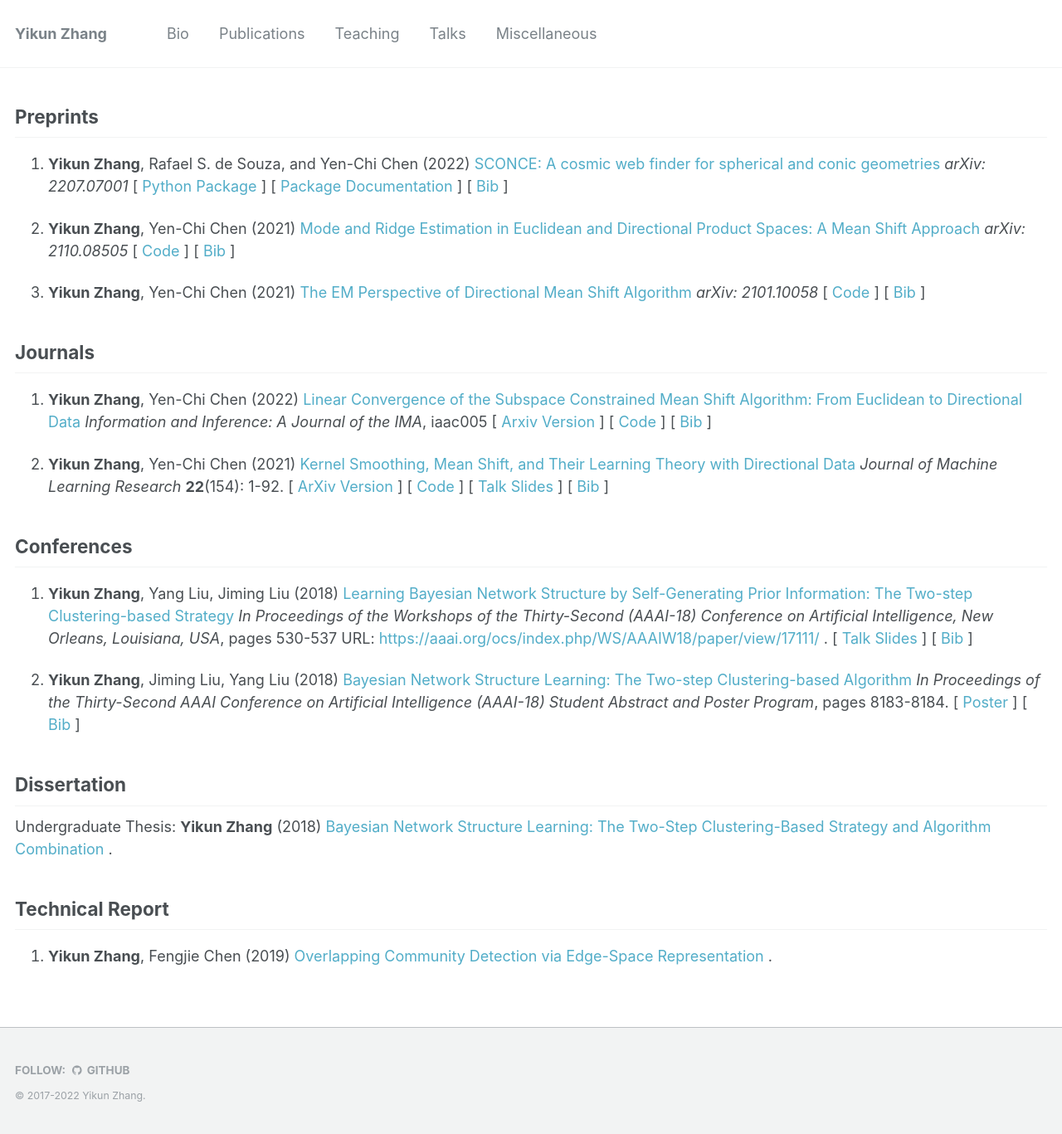
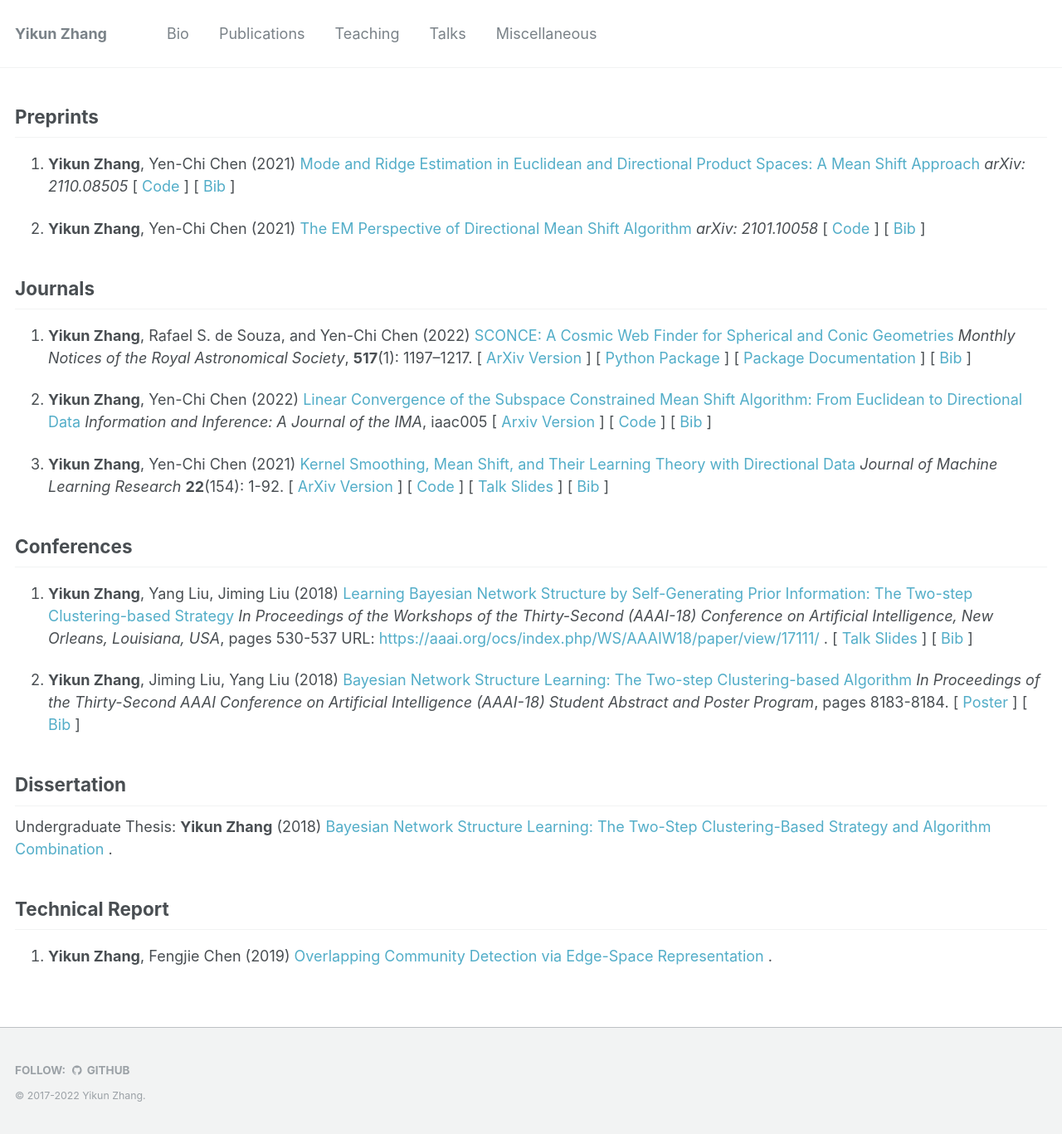
Before and after one commit to zhangyk8/zhangyk8.github.io, a Jekyll site: the page built from _pages/publications.md, in a window 1280 px wide. Shown: the whole page at 83% size. Built offline with Jekyll 4.4.1, drawn with Linux system fonts in a browser that asks for light colours; some of the changed lines change nothing that is shown.

Commit message:
Update publications.md

```diff
--- a/_pages/publications.md
+++ b/_pages/publications.md
@@ -19,9 +19,6 @@
 
 ## Preprints
 
-3. **Yikun Zhang**, Rafael S. de Souza, and Yen-Chi Chen (2022) <A href="https://arxiv.org/abs/2207.07001" style="color: #52adc8; text-decoration=underline">
-SCONCE: A cosmic web finder for spherical and conic geometries </A> _arXiv: 2207.07001_ [<A href="https://pypi.org/project/sconce-scms/0.1.2/" style="color: #52adc8; text-decoration=underline"> Python Package </A>] [<A href="https://sconce-scms.readthedocs.io/en/latest/" style="color: #52adc8; text-decoration=underline"> Package Documentation </A>] [<A href="https://zhangyk8.github.io/publications/bib_files/SCONCE2022.bib" style="color: #52adc8; text-decoration=underline"> Bib </A>]
-
 2. **Yikun Zhang**, Yen-Chi Chen (2021) <A href="https://arxiv.org/abs/2110.08505" style="color: #52adc8; text-decoration=underline">
 Mode and Ridge Estimation in Euclidean and Directional Product Spaces: A Mean Shift Approach </A> _arXiv: 2110.08505_ [<A href="https://github.com/zhangyk8/ProdSCMS" style="color: #52adc8; text-decoration=underline"> Code </A>] [<A href="https://zhangyk8.github.io/publications/bib_files/DLSCMSProd2021.bib" style="color: #52adc8; text-decoration=underline"> Bib </A>]
 
@@ -29,6 +26,9 @@
 The EM Perspective of Directional Mean Shift Algorithm </A> _arXiv: 2101.10058_ [<A href="https://github.com/zhangyk8/DirMS/tree/main/DMS_EM" style="color: #52adc8; text-decoration=underline"> Code </A>] [<A href="https://zhangyk8.github.io/publications/bib_files/DMS_EM2021.bib" style="color: #52adc8; text-decoration=underline"> Bib </A>]
 
 ## Journals
+
+3. **Yikun Zhang**, Rafael S. de Souza, and Yen-Chi Chen (2022) <A href="https://doi.org/10.1093/mnras/stac2504" style="color: #52adc8; text-decoration=underline">
+SCONCE: A Cosmic Web Finder for Spherical and Conic Geometries </A> _Monthly Notices of the Royal Astronomical Society_, **517**(1): 1197–1217. [<A href="https://arxiv.org/abs/2207.07001" style="color: #52adc8; text-decoration=underline"> ArXiv Version </A>] [<A href="https://pypi.org/project/sconce-scms/0.1.2/" style="color: #52adc8; text-decoration=underline"> Python Package </A>] [<A href="https://sconce-scms.readthedocs.io/en/latest/" style="color: #52adc8; text-decoration=underline"> Package Documentation </A>] [<A href="https://zhangyk8.github.io/publications/bib_files/SCONCE2022.bib" style="color: #52adc8; text-decoration=underline"> Bib </A>]
 
 2. **Yikun Zhang**, Yen-Chi Chen (2022) <A href="https://doi.org/10.1093/imaiai/iaac005" style="color: #52adc8; text-decoration=underline">
 Linear Convergence of the Subspace Constrained Mean Shift Algorithm: From Euclidean to Directional Data </A> _Information and Inference: A Journal of the IMA_, iaac005 [<A href="https://arxiv.org/abs/2104.14977" style="color: #52adc8; text-decoration=underline"> Arxiv Version </A>] [<A href="https://github.com/zhangyk8/EuDirSCMS" style="color: #52adc8; text-decoration=underline"> Code </A>] [<A href="https://zhangyk8.github.io/publications/bib_files/DirSCMS2021.bib" style="color: #52adc8; text-decoration=underline"> Bib </A>]
```
